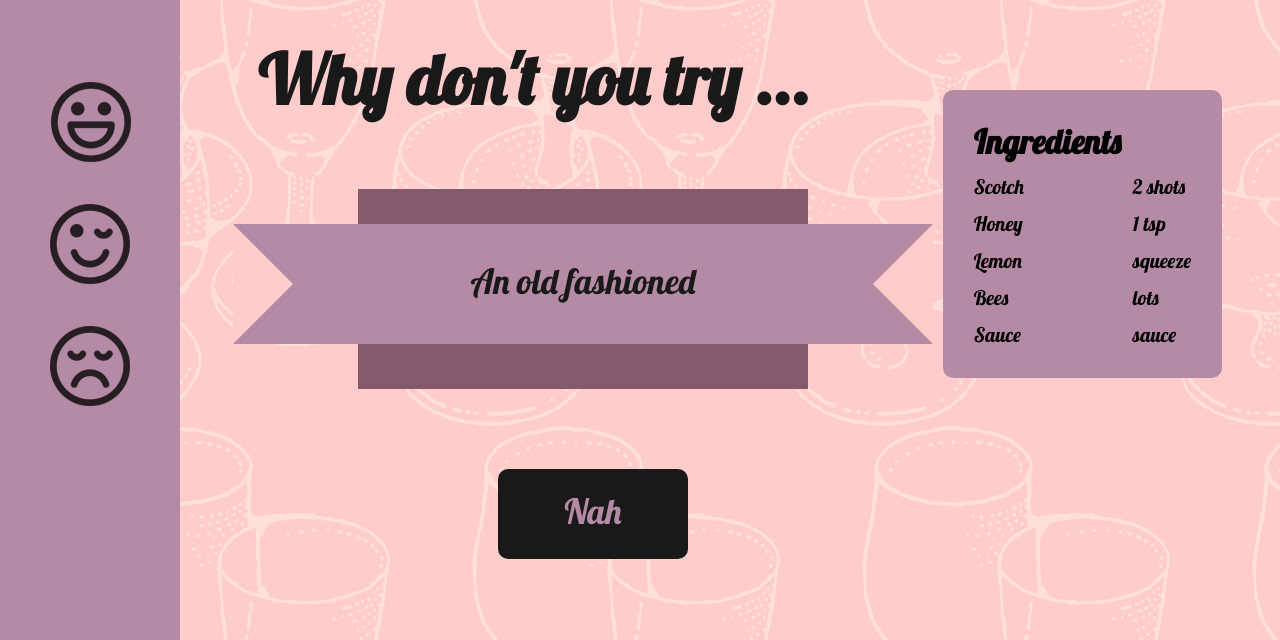
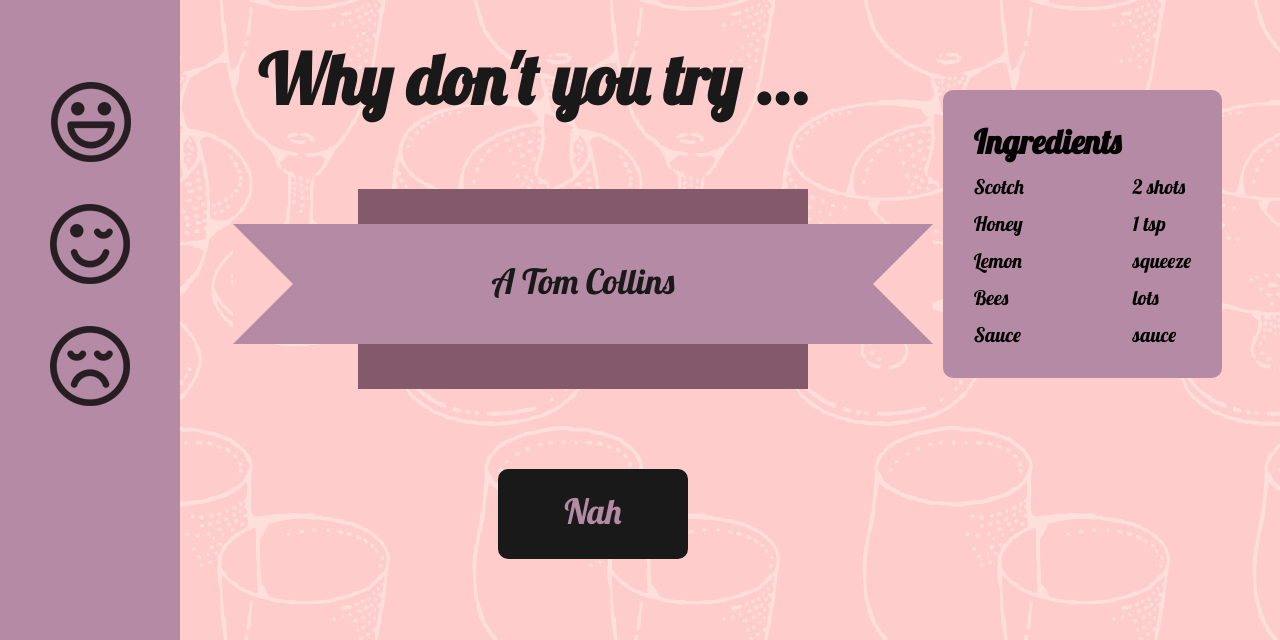
Before and after one commit to TessMyers/imbibe-demo, a plain HTML site: page index.html in a window 1280 px wide. Shown: the part 168-808 px from the top of the page. Drawn offline with nearby package versions, Linux system fonts and the light colour scheme.

Commit message:
Switch default to Tom Collins

```diff
--- a/index.html
+++ b/index.html
@@ -30,7 +30,7 @@
       <div id="flag">
         <div id="middle">
           <div id="left"></div>
-          <p id="drinkText" style="display:inline-block;">An old fashioned</p>
+          <p id="drinkText" style="display:inline-block;">A Tom Collins</p>
           <div id="right"></div>
         </div>
       </div>
```
